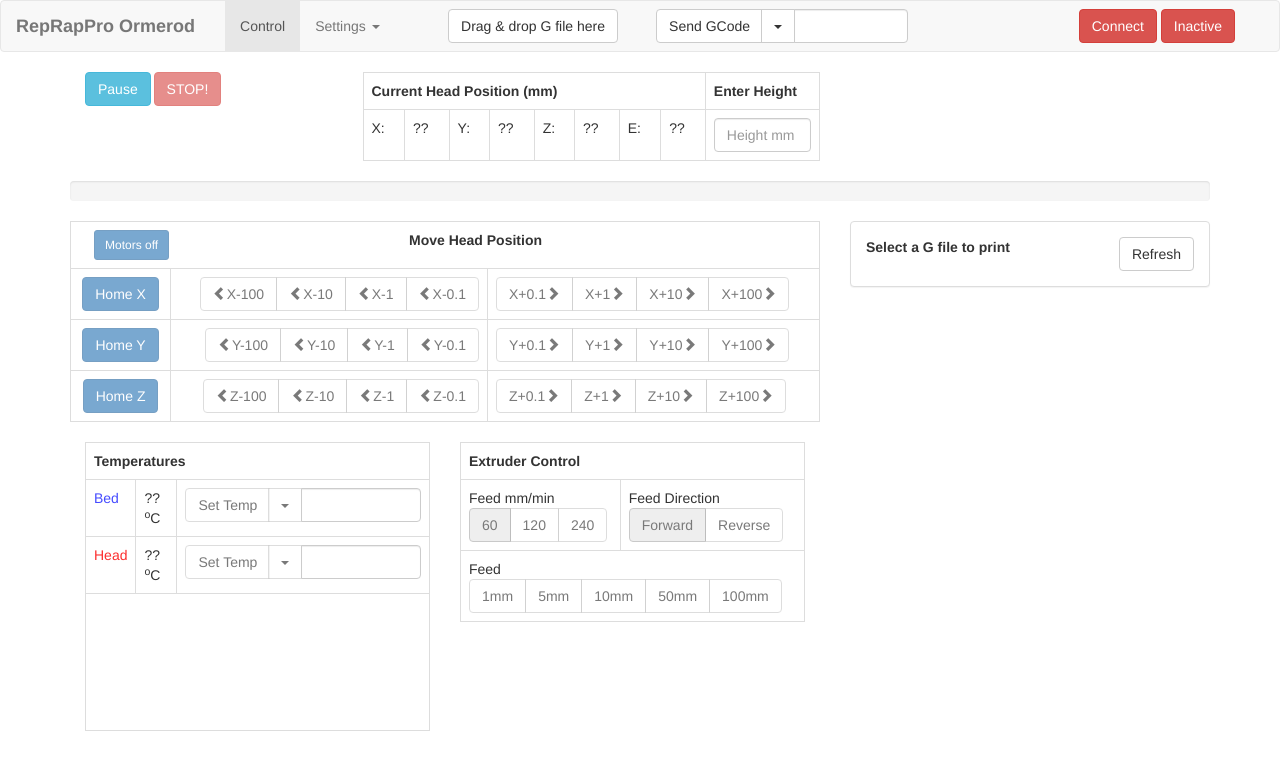
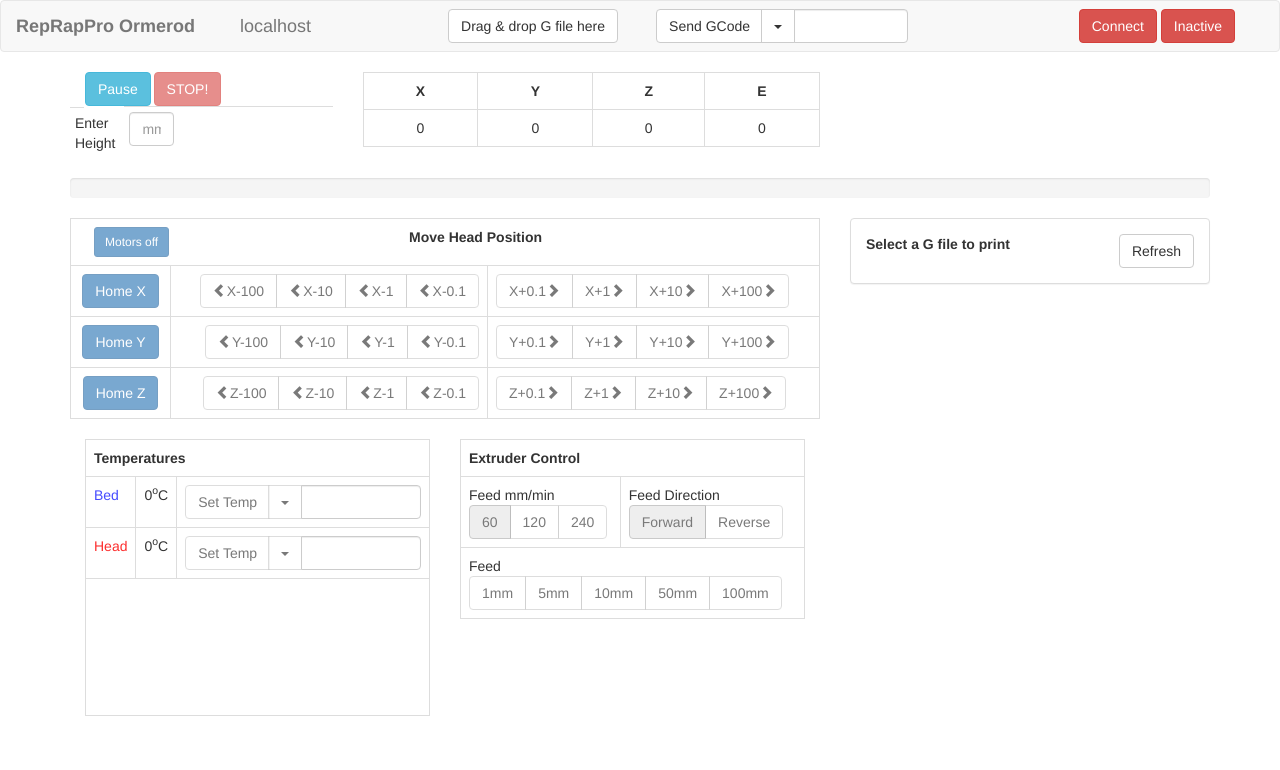
Before and after one commit to iamburny/OrmerodWebControl, a PHP site: page /reprap.remote.htm in a window 1280 px wide. Shown: the top 770 px of the page. Run offline with PHP 8.4, Linux system fonts and the light colour scheme; some libraries are stand-ins or nearby versions.

Commit message:
Ormerod host/ip found automatically
head pos table tweaked

```diff
--- a/js/reprap.js
+++ b/js/reprap.js
@@ -3,7 +3,7 @@
 var polling = false;
 var printing = false;
 var paused = false;
-var ormerodIP = "192.168.1.144";
+var ormerodIP;
 var layerHeight = 0.24;
 var layerCount;
 var currentLayer;
@@ -33,20 +33,21 @@ jQuery.extend({
 });
 
 function askElle2(reqType, code) {
-    var result = null;
     var request = $.ajax({
         url: "http://" + ormerodIP + "/rr_" + reqType,
-        dataType: 'json',
+        dataType: 'jsonp',
         data: {gcode: code},
     });
 
     request.done(function( data ) {
-
+        return data;
     });
 }
 
+$(document).ready(function() {
+    ormerodIP = location.host;
+    $('a#hostLocation').text(ormerodIP);
 
-$(document).ready(function() {
     if ($.support.fileDrop) {
         fileDrop();
     } else {
@@ -331,7 +332,7 @@ function updatePage() {
             message('info', "<strong>Disconnected</strong> Page not being updated");
             $('button#connect').text("Connect");
         }
-        $('span[id$="Temp"], span[id$="pos"]').text("??");
+        $('span[id$="Temp"], span[id$="pos"]').text("0");
         disableButtons("head");
         disableButtons("panic");
     } else {
--- a/reprap.remote.htm
+++ b/reprap.remote.htm
@@ -3,8 +3,6 @@
     <head>
         <title>RepRapPro</title>
         <meta name="viewport" content="width=device-width, initial-scale=1.0">
-
-        <!-- Bootstrap -->
         <link href="//netdna.bootstrapcdn.com/bootstrap/3.0.3/css/bootstrap.min.css" rel="stylesheet" type="text/css" />
         <link href="//iamburny.github.io/OrmerodWebControl/css/main.css" rel="stylesheet" type="text/css" />
         <link href="//iamburny.github.io/OrmerodWebControl/favicon.ico" rel="icon" type="image/x-icon" />
@@ -27,21 +25,7 @@
                 <!-- Collect the nav links, forms, and other content for toggling -->
                 <div class="collapse navbar-collapse" id="bs-example-navbar-collapse-1">
                     <div class="col-md-2">
-                        <ul class="nav navbar-nav">
-                            <li class="active"><a href="#">Control</a></li>
-                            <li class="dropdown">
-                                <a href="#" class="dropdown-toggle" data-toggle="dropdown">Settings <b class="caret"></b></a>
-                                <ul class="dropdown-menu">
-                                    <li><a href="#">XY Axis Speed</a></li>
-                                    <li><a href="#">Z Axis Speed</a></li>
-                                    <li><a href="#">Layer Height</a></li>
-                                    <li class="divider"></li>
-                                    <li><a href="#">Poll every 2s</a></li>
-                                    <li class="divider"></li>
-                                    <li><a href="#">More...</a></li>
-                                </ul>
-                            </li>
-                        </ul>
+                        <a class="navbar-brand" href="#" id="hostLocation"></a>
                     </div>
                     <div class="col-md-2">
                         <form class="navbar-form navbar-left">
@@ -84,31 +68,33 @@
                         <div class="col-md-12">
                             <button type="button" value='M25' class="btn btn-info" title='Pause printing, Resumeable'>Pause</button>
                             <button type="button" value='M112' class="btn btn-danger disabled" title='M112, moves in progress are immediately terminated, shuts down, motors/heaters turned off. Requires reset button on duet to restart'>STOP!</button>
-                        </div>
-                        <div class="col-md-12">
                             <button type="button" value='reset' id='reset' class="btn btn-success hidden" title='Pause before reset'>Reset</button>
                         </div>
+
+                        <table class="table table-condensed">
+                            <tr>
+                                <td class="col-md-3 pull-left" >Enter Height</td>
+                                <td>
+                                    <input type="text" id="objheight" class="col-md-2 form-control" placeholder="mm" title="Enter Object Height in mm, to see progress">
+                                </td>
+                                <td class="col-md-7">
+
+                                </td>
+                            </tr>
+                        </table>
                     </div>
 
                     <div class="col-md-5">
-                        <table class="table table-bordered">
+                        <table class="table table-bordered" id="headPos">
                             <tbody>
                                 <tr>
-                                    <th colspan="8" class="col-md-9"><strong>Current Head Position (mm)</strong></th>
-                                    <th class="col-md-3">Enter Height</th>
+                                    <th class="text-center">X</th><th class="text-center">Y</th><th class="text-center">Z</th><th class="text-center">E</th>
                                 </tr>
                                 <tr>
-                                    <td> X: </td>
-                                    <td><span id="Xpos">??</span></td>
-                                    <td> Y: </td>
-                                    <td><span id="Ypos">??</span></td>
-                                    <td> Z: </td>
-                                    <td><span id="Zpos">??</span></td>
-                                    <td> E: </td>
-                                    <td><span id="Epos">??</span></td>
-                                    <td>
-                                        <input type="text" id="objheight" class="form-control" placeholder="Height mm" title="Enter Object Height in mm, to see progress">
-                                    </td>
+                                    <td class="text-center"><span id="Xpos">0</span></td>
+                                    <td class="text-center"><span id="Ypos">0</span></td>
+                                    <td class="text-center"><span id="Zpos">0</span></td>
+                                    <td class="text-center"><span id="Epos">0</span></td>
                                 </tr>
                             </tbody>
                         </table>
@@ -203,7 +189,7 @@
 
                                     <tr>
                                         <td><span id="bedTxt">Bed</span></td>
-                                        <td><span id="bedTemp">??</span><sup>o</sup>C</td>
+                                        <td><span id="bedTemp">0</span><sup>o</sup>C</td>
                                         <td>
                                             <div class="input-group" id="bedTemperature">
                                                 <div class="input-group-btn">
@@ -224,7 +210,7 @@
 
                                     <tr>
                                         <td><span id="headTxt">Head</span></td>
-                                        <td><span id="headTemp">??</span><sup>o</sup>C</td>
+                                        <td><span id="headTemp">0</span><sup>o</sup>C</td>
                                         <td>
                                             <div class="input-group" id="headTemperature">
                                                 <div class="input-group-btn">
@@ -322,11 +308,7 @@
                 </div>
             </div>
         </div>
-
-        <!-- Bootstrap core JavaScript
-        ================================================== -->
-        <!-- Placed at the end of the document so the pages load faster -->
-        <script src="//code.jquery.com/jquery.min.js"></script>
+        <script src="//code.jquery.com/jquery-1.10.2.min.js"></script>
         <script src="//netdna.bootstrapcdn.com/bootstrap/3.0.3/js/bootstrap.min.js"></script>
         <script src="//cdnjs.cloudflare.com/ajax/libs/flot/0.8.1/jquery.flot.min.js"></script>
 	<script src="//chrismbarr.github.io/FileDrop/jQuery.FileDrop.min.js"></script>
```
Also changed, not shown: reprap.htm (+21 -33 lines), reprap.local.min.htm (+1 -1 lines), reprap.remote.min.htm (+1 -1 lines), css/main.css (line endings or trailing spaces).
